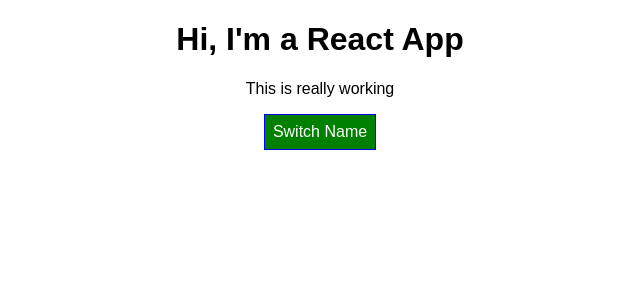
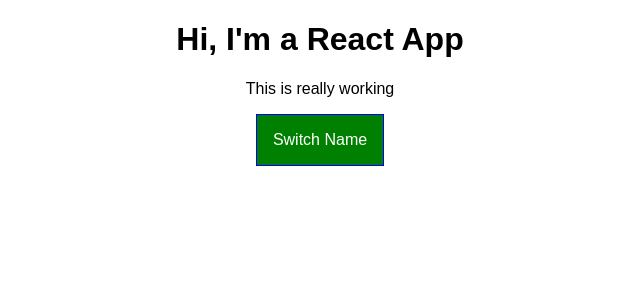
Before and after one commit to ikiru/reactguide, a React app: page / in a window 1280 px wide. Shown: the top 300 px of the page, without its empty margins (320-960 px from the left). Built offline with nearby package versions, Linux system fonts and the light colour scheme.

Commit message:
went to a modualar CSS

```diff
--- a/src/App.css
+++ b/src/App.css
@@ -9,3 +9,27 @@
 .bold {
   font-weight:bold;
 }
+
+.App button {
+  border:1px solid blue;
+  padding:16px;
+  background-color: green;
+  font: inherit;
+  color: white;
+  cursor: pointer;
+}
+
+.App button:hover{
+  background-color:  lightgreen;
+  color: black;
+}
+
+.App button.Red {
+  background-color: red;
+}
+
+.App button.Red:hover {
+
+  background-color: salmon;
+  color: black;
+}
--- a/src/App.js
+++ b/src/App.js
@@ -42,17 +42,8 @@
 
 
   render() {
-    const style ={
-      backgroundColor: 'green',
-      color: 'white',
-      font: 'inherit',
-      border: '1px solid blue',
-      padding: '8px',
-      cursor: 'pointer',
-    };
-
-
     let persons = null;
+    let btnClass ='';
 
     if (this.state.showPersons){
       persons = (
@@ -67,11 +58,7 @@
           })}
           </div>
       );
-      style.backgroundColor='red';
-      style[':hover'] = {
-        backgroundColor: 'lightred',
-        color: 'black'
-      };
+      btnClass=classes.Red;
     }
 
     const assignedClasses = [];
@@ -89,7 +76,7 @@
           <h1>Hi, I'm a React App</h1>
           <p className={assignedClasses.join(' ')}>This is really working</p>
           <button
-            style={style}
+            className={btnClass}
             onClick={this.togglePersonsHandler}>Switch Name</button>
         {persons}
         </div>
```
